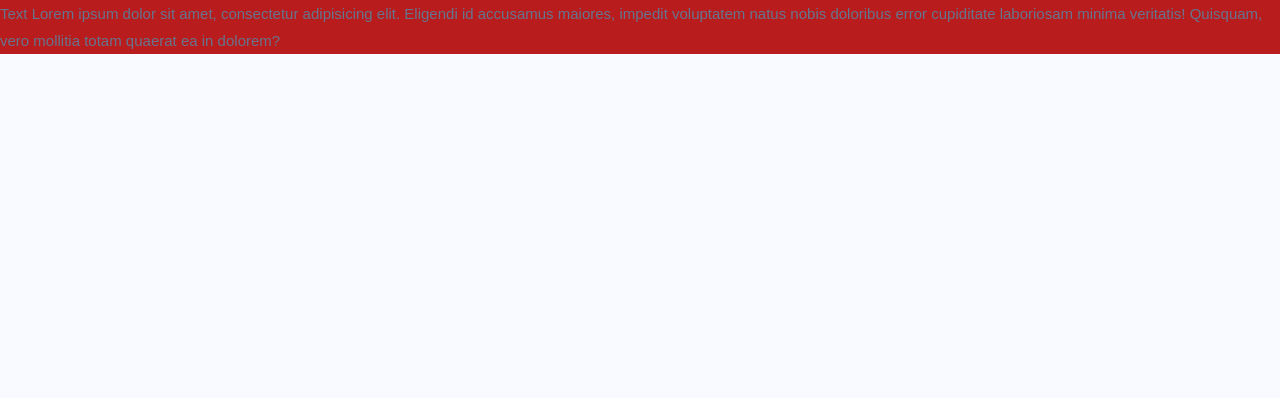
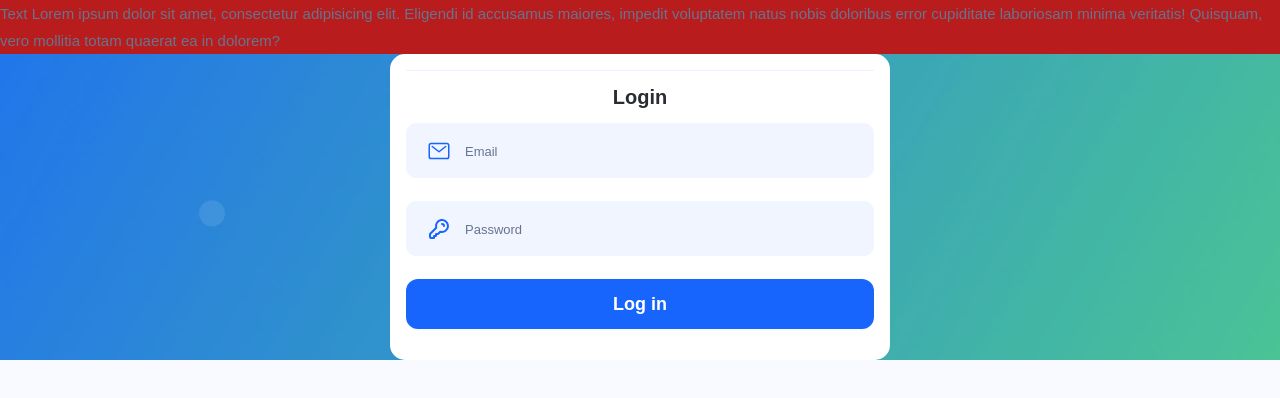
Before and after one commit to huytran0794/appgas-qc, a React (Create React App) app: page /login in a window 1280 px wide. Shown: the top 398 px of the page. Built offline with nearby package versions, Linux system fonts and the light colour scheme.

Commit message:
Test router login v5

```diff
--- a/src/App.jsx
+++ b/src/App.jsx
@@ -1,5 +1,5 @@
 // import { Route, Routes } from "react-router-dom";
-// import LoginPage from "./Pages/Login/LoginPage";
+import LoginPage from "./Pages/Login/LoginPage";
 // import PrivateRoutes from "./core/routes/PrivateRoutes/PrivateRoutes";
 // import CustomLayout from "./core/Layout/CustomLayout";
 // import CustomerManagementPage from "./Pages/CustomerManagement/CustomerManagementPage";
@@ -68,6 +68,9 @@ function App() {
       accusamus maiores, impedit voluptatem natus nobis doloribus error
       cupiditate laboriosam minima veritatis! Quisquam, vero mollitia totam
       quaerat ea in dolorem?
+      <div className="space-y-2 bg-blue-300">
+        <LoginPage />
+      </div>
     </div>
   );
 }
--- a/src/core/Components/PageWrapper/PageWrapper.jsx
+++ b/src/core/Components/PageWrapper/PageWrapper.jsx
@@ -1,12 +1,12 @@
 import React from "react";
-import { useLocation } from "react-router-dom";
+// import { useLocation } from "react-router-dom";
 
 const PageWrapper = ({ className, children }) => {
-  let location = useLocation;
+  // let location = useLocation;
   const renderPage = () => {
-    if (location.pathname === "/login") {
-      console.log("render login page");
-    }
+    // if (location.pathname === "/login") {
+    //   console.log("render login page");
+    // }
     return <div className={className}>{children}</div>;
   };
 
--- a/src/index.js
+++ b/src/index.js
@@ -24,9 +24,7 @@ root.render(
   // </BrowserRouter>
   // </Provider>
 
-  <BrowserRouter>
-    <App />
-  </BrowserRouter>
+  <App />
 );
 
 // If you want to start measuring performance in your app, pass a function
```
